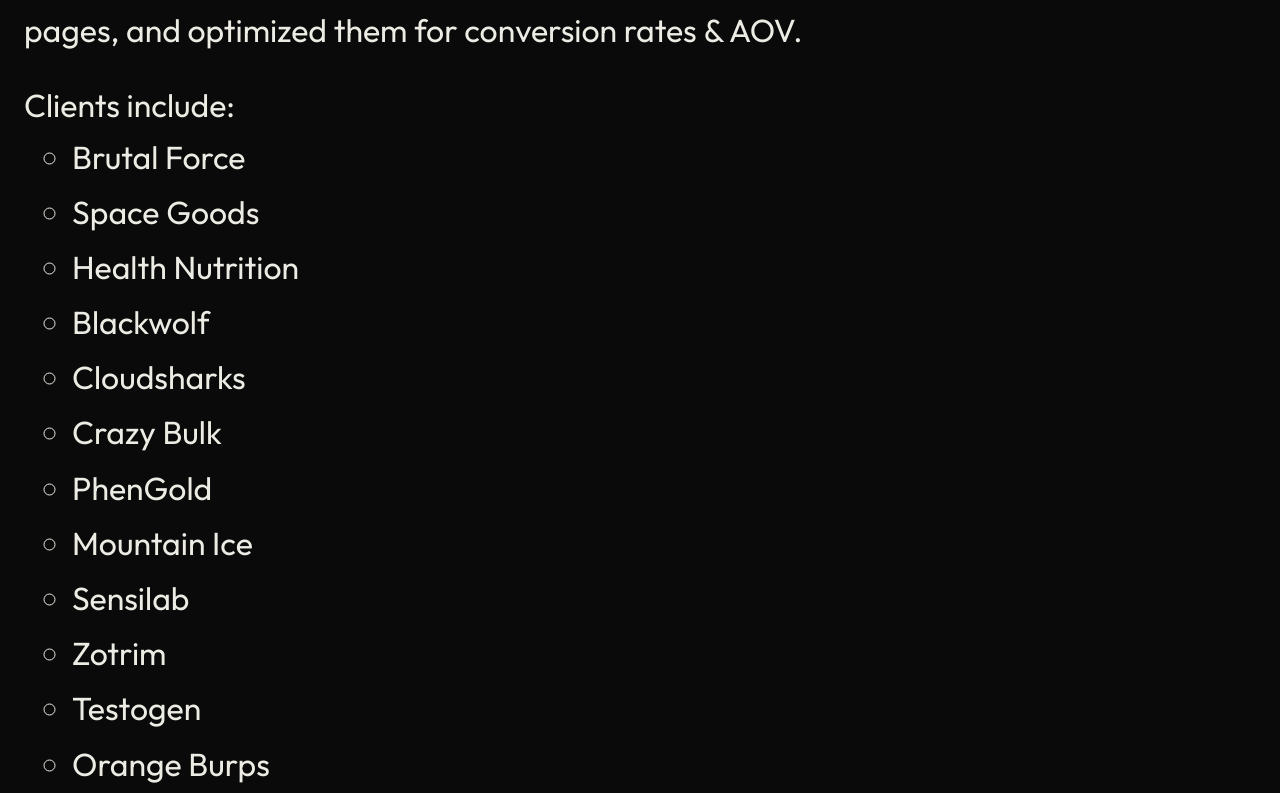
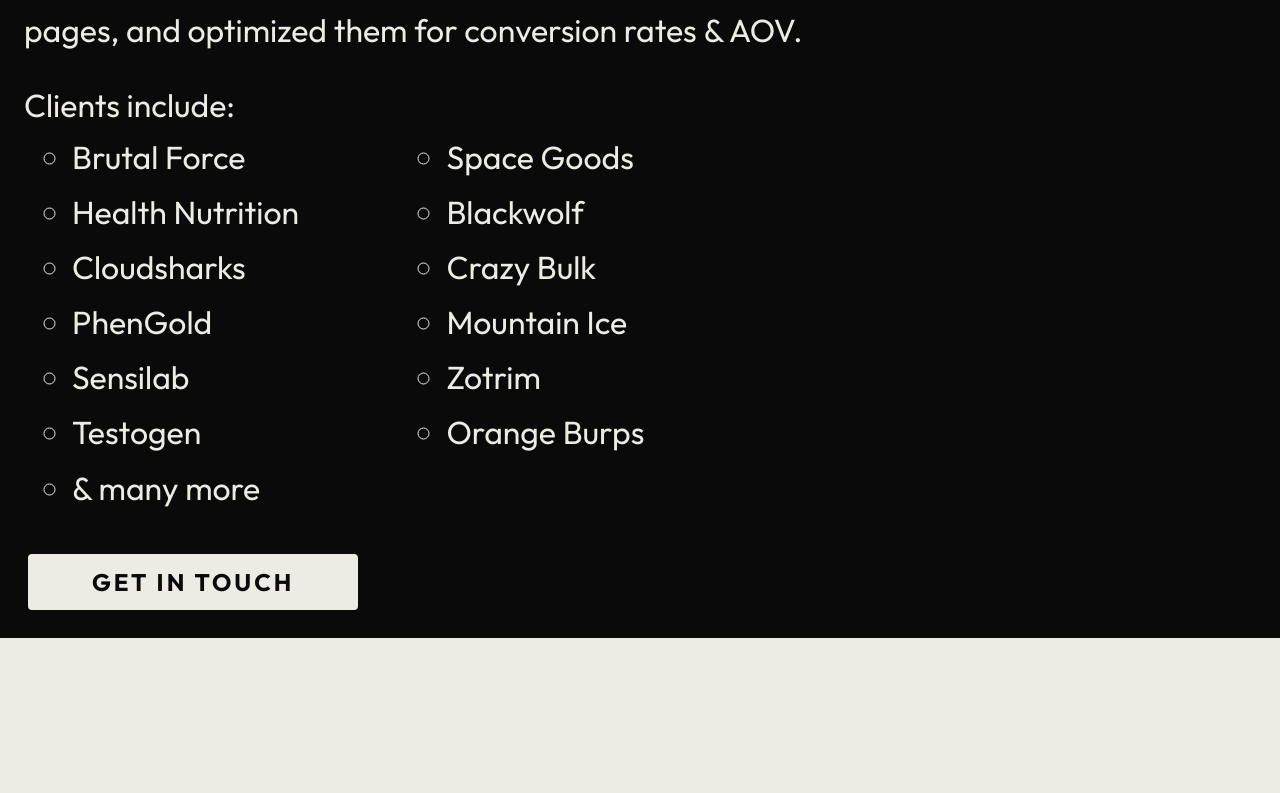
Before and after one commit to darisi/maxystudio-Next, a Next.js app: page / in a window 1280 px wide. Shown: the part 687-1480 px from the top of the page. After the commit the page ends 1325 px from the top, so only its background shows below. Built offline with nearby package versions, Linux system fonts and the light colour scheme.

Commit message:
Commit from TeleportHQ

```diff
--- a/pages/style.css
+++ b/pages/style.css
@@ -51,12 +51,15 @@
 .list {
   width: 100%;
   margin: 1em 0px 1em 0px;
-  display: block;
+  display: flex;
   padding: 0px 0px 0px 1.5rem;
+  flex-wrap: wrap;
   list-style-type: none;
   list-style-position: outside;
 }
 .list-item {
+  flex: auto;
+  width: 50%;
   display: list-item;
 }
 .teleport-show {
```
